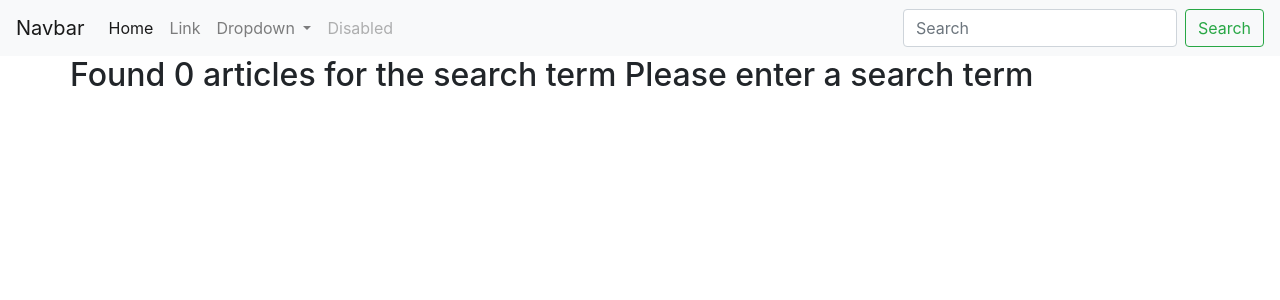
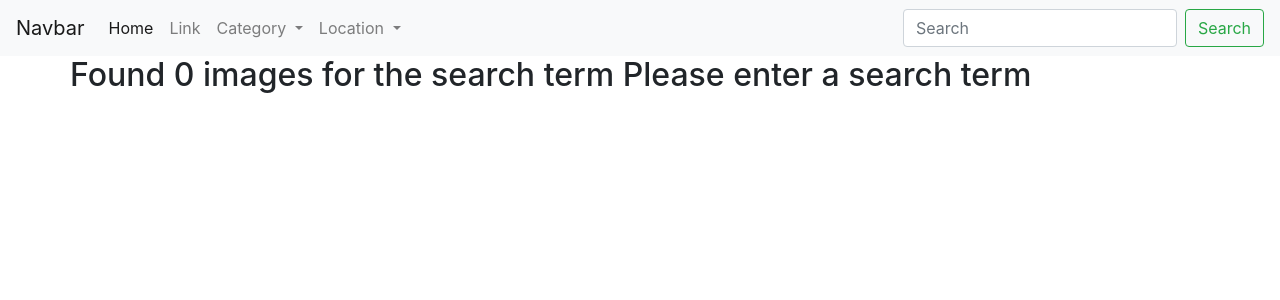
Before and after one commit to cherucole/Photos.me, a Django app: page /search/ in a window 1280 px wide. Shown: the top 300 px of the page. Run offline with Django 3.2, Linux system fonts and the light colour scheme; some libraries are stand-ins or nearby versions.

Commit message:
searching images successfully

```diff
--- a/photoapp/templates/images/search.html
+++ b/photoapp/templates/images/search.html
@@ -6,7 +6,7 @@
     {% if images%}
       <h2>Found {{ images|length }} of searched term {{message}}</h2>
     {% else %}
-      <h2> Found 0 articles for the search term {{message}}</h2>
+      <h2> Found 0 images for the search term {{message}}</h2>
     {% endif %}
 
   </div>
@@ -19,6 +19,12 @@
           <h1>{{image.name}}</h1>
           <!--<img src="">-->
       </div>
+
+       <div class="col-xs-6 col-sm-6 col-md-6 col-lg-6">
+
+              <img src="{{image.image.url}}" class="img-responsive" alt="Image">
+            </div>
+
     {% endfor %}
   {% endif %}
   </div>
--- a/photoapp/templates/navbar.html
+++ b/photoapp/templates/navbar.html
@@ -14,7 +14,7 @@
       </li>
       <li class="nav-item dropdown">
         <a class="nav-link dropdown-toggle" href="#" id="navbarDropdown" role="button" data-toggle="dropdown" aria-haspopup="true" aria-expanded="false">
-          Dropdown
+          Category
         </a>
         <div class="dropdown-menu" aria-labelledby="navbarDropdown">
           <a class="dropdown-item" href="#">Action</a>
@@ -23,9 +23,18 @@
           <a class="dropdown-item" href="#">Something else here</a>
         </div>
       </li>
-      <li class="nav-item">
-        <a class="nav-link disabled" href="#">Disabled</a>
+         <li class="nav-item dropdown">
+        <a class="nav-link dropdown-toggle" href="#" id="navbarDropdown" role="button" data-toggle="dropdown" aria-haspopup="true" aria-expanded="false">
+          Location
+        </a>
+        <div class="dropdown-menu" aria-labelledby="navbarDropdown">
+          <a class="dropdown-item" href="#">Action</a>
+          <a class="dropdown-item" href="#">Another action</a>
+          <div class="dropdown-divider"></div>
+          <a class="dropdown-item" href="#">Something else here</a>
+        </div>
       </li>
+
     </ul>
     <form class="form-inline my-2 my-lg-0" role="search" action="{% url 'search_results' %}">
       <input class="form-control mr-sm-2" type="search" placeholder="Search" aria-label="Search" name="image">
```
Also changed, not shown: media/images/1200px-Liverpool_FC.svg.png (added), media/images/580b57fcd9996e24bc43c4df.png (added).
